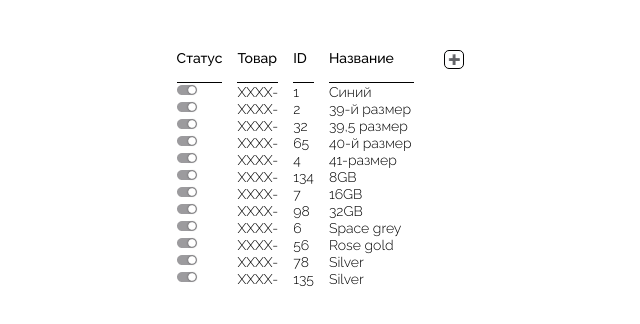
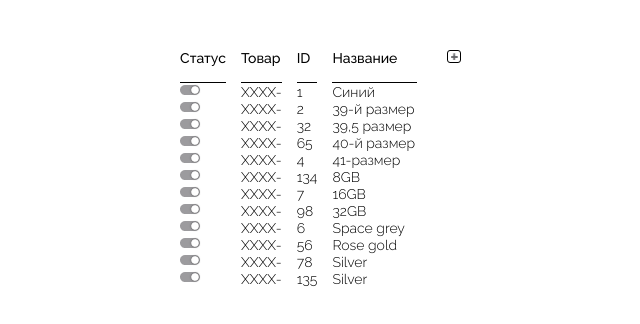
Before and after one commit to Anatolii1996/lp_crm-test, a React (Create React App) app: page / in a window 1280 px wide. Shown: the top 324 px of the page, without its empty margins (327-967 px from the left). Built offline with nearby package versions, Linux system fonts and the light colour scheme.

Commit message:
поправил вид кнопки

```diff
--- a/src/App.scss
+++ b/src/App.scss
@@ -160,14 +160,14 @@ select {
 
 
     span{
-       padding: 3px;
-       font-size: 10px;
+       padding: 2px;
+       font-size: 6px;
        border: 1px solid black;
-       border-radius: 5px;
+       border-radius: 3px;
     }
 
   span+span{
-    margin-top: 15px;
+    margin-top: 5px;
   }
 }
 .table_offset{
```
